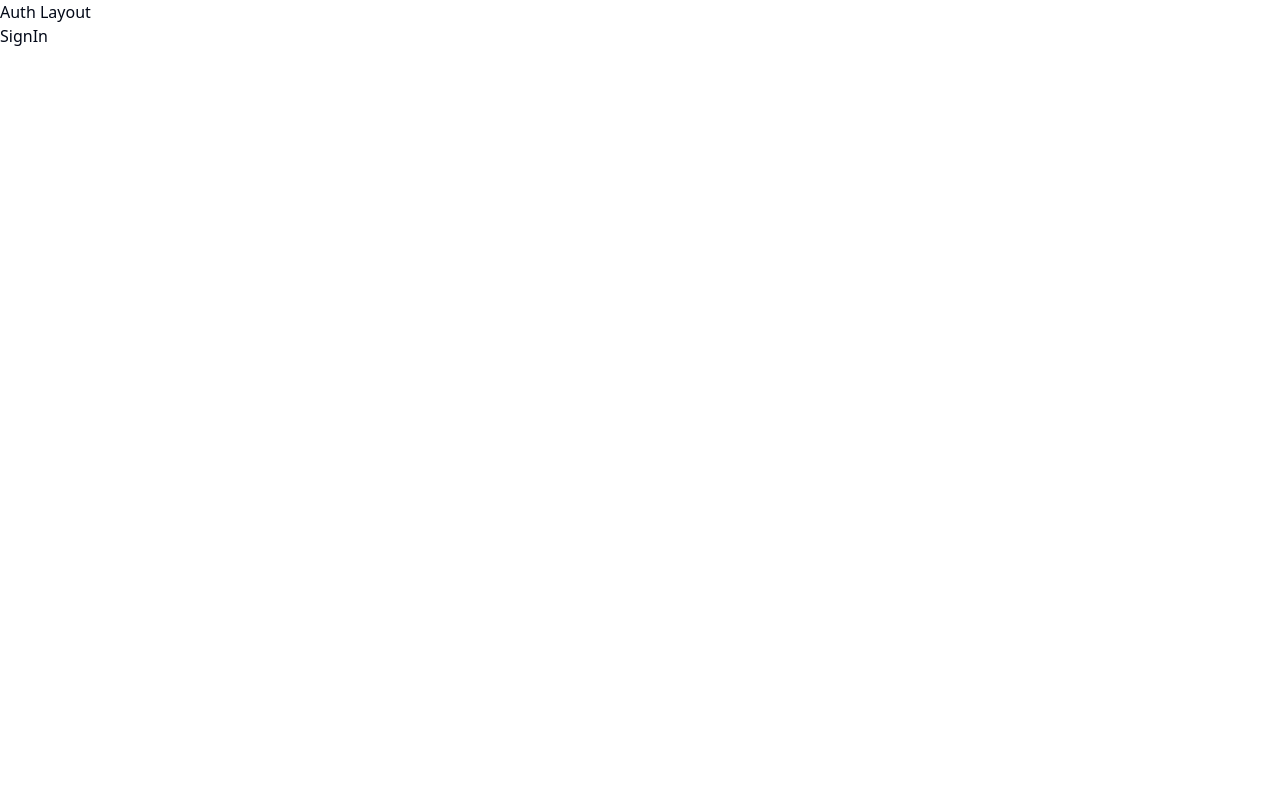
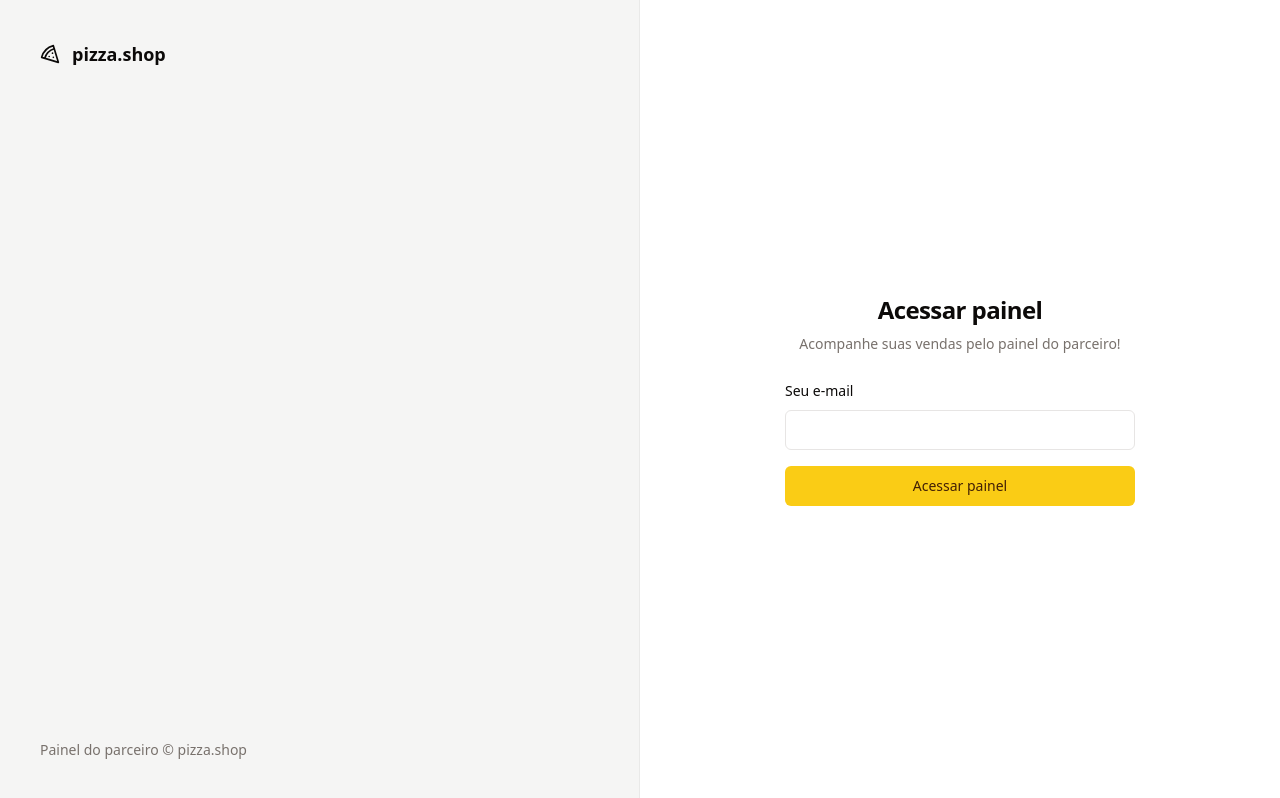
Before and after one commit to wwilliamsantana/shop-food-ig, a React (Vite) app: page /signin in a window 1280 px wide. Built offline with nearby package versions, Linux system fonts and the light colour scheme.

Commit message:
feat: Layout SignIn + Form + validation

```diff
--- a/package.json
+++ b/package.json
@@ -10,6 +10,7 @@
     "preview": "vite preview"
   },
   "dependencies": {
+    "@radix-ui/react-label": "^2.0.2",
     "@radix-ui/react-slot": "^1.0.2",
     "class-variance-authority": "^0.7.0",
     "clsx": "^2.1.0",
@@ -19,10 +20,12 @@
     "react": "^18.2.0",
     "react-dom": "^18.2.0",
     "react-helmet-async": "^2.0.4",
+    "react-hook-form": "^7.51.0",
     "react-router-dom": "^6.22.2",
     "sort-by": "^0.0.2",
     "tailwind-merge": "^2.2.1",
-    "tailwindcss-animate": "^1.0.7"
+    "tailwindcss-animate": "^1.0.7",
+    "zod": "^3.22.4"
   },
   "devDependencies": {
     "@rocketseat/eslint-config": "^2.2.2",
--- /dev/null
+++ b/src/components/ui/input.tsx
@@ -0,0 +1,25 @@
+import * as React from 'react'
+
+import { cn } from '@/lib/utils'
+
+export interface InputProps
+  extends React.InputHTMLAttributes<HTMLInputElement> { }
+
+const Input = React.forwardRef<HTMLInputElement, InputProps>(
+  ({ className, type, ...props }, ref) => {
+    return (
+      <input
+        type={type}
+        className={cn(
+          'flex h-10 w-full rounded-md border border-input bg-background px-3 py-2 text-sm ring-offset-background file:border-0 file:bg-transparent file:text-sm file:font-medium placeholder:text-muted-foreground focus-visible:outline-none focus-visible:ring-2 focus-visible:ring-ring focus-visible:ring-offset-2 disabled:cursor-not-allowed disabled:opacity-50',
+          className,
+        )}
+        ref={ref}
+        {...props}
+      />
+    )
+  },
+)
+Input.displayName = 'Input'
+
+export { Input }
--- /dev/null
+++ b/src/components/ui/label.tsx
@@ -0,0 +1,24 @@
+import * as LabelPrimitive from '@radix-ui/react-label'
+import { cva, type VariantProps } from 'class-variance-authority'
+import * as React from 'react'
+
+import { cn } from '@/lib/utils'
+
+const labelVariants = cva(
+  'text-sm font-medium leading-none peer-disabled:cursor-not-allowed peer-disabled:opacity-70',
+)
+
+const Label = React.forwardRef<
+  React.ElementRef<typeof LabelPrimitive.Root>,
+  React.ComponentPropsWithoutRef<typeof LabelPrimitive.Root> &
+  VariantProps<typeof labelVariants>
+>(({ className, ...props }, ref) => (
+  <LabelPrimitive.Root
+    ref={ref}
+    className={cn(labelVariants(), className)}
+    {...props}
+  />
+))
+Label.displayName = LabelPrimitive.Root.displayName
+
+export { Label }
--- a/src/global.css
+++ b/src/global.css
@@ -5,66 +5,50 @@
 @layer base {
   :root {
     --background: 0 0% 100%;
-    --foreground: 222.2 84% 4.9%;
-
+    --foreground: 20 14.3% 4.1%;
     --card: 0 0% 100%;
-    --card-foreground: 222.2 84% 4.9%;
-
+    --card-foreground: 20 14.3% 4.1%;
     --popover: 0 0% 100%;
-    --popover-foreground: 222.2 84% 4.9%;
-
-    --primary: 222.2 47.4% 11.2%;
-    --primary-foreground: 210 40% 98%;
-
-    --secondary: 210 40% 96.1%;
-    --secondary-foreground: 222.2 47.4% 11.2%;
-
-    --muted: 210 40% 96.1%;
-    --muted-foreground: 215.4 16.3% 46.9%;
-
-    --accent: 210 40% 96.1%;
-    --accent-foreground: 222.2 47.4% 11.2%;
-
+    --popover-foreground: 20 14.3% 4.1%;
+    --primary: 47.9 95.8% 53.1%;
+    --primary-foreground: 26 83.3% 14.1%;
+    --secondary: 60 4.8% 95.9%;
+    --secondary-foreground: 24 9.8% 10%;
+    --muted: 60 4.8% 95.9%;
+    --muted-foreground: 25 5.3% 44.7%;
+    --accent: 60 4.8% 95.9%;
+    --accent-foreground: 24 9.8% 10%;
     --destructive: 0 84.2% 60.2%;
-    --destructive-foreground: 210 40% 98%;
-
-    --border: 214.3 31.8% 91.4%;
-    --input: 214.3 31.8% 91.4%;
-    --ring: 222.2 84% 4.9%;
-
+    --destructive-foreground: 60 9.1% 97.8%;
+    --border: 20 5.9% 90%;
+    --input: 20 5.9% 90%;
+    --ring: 20 14.3% 4.1%;
     --radius: 0.5rem;
   }
 
   .dark {
-    --background: 222.2 84% 4.9%;
-    --foreground: 210 40% 98%;
-
-    --card: 222.2 84% 4.9%;
-    --card-foreground: 210 40% 98%;
-
-    --popover: 222.2 84% 4.9%;
-    --popover-foreground: 210 40% 98%;
-
-    --primary: 210 40% 98%;
-    --primary-foreground: 222.2 47.4% 11.2%;
-
-    --secondary: 217.2 32.6% 17.5%;
-    --secondary-foreground: 210 40% 98%;
-
-    --muted: 217.2 32.6% 17.5%;
-    --muted-foreground: 215 20.2% 65.1%;
-
-    --accent: 217.2 32.6% 17.5%;
-    --accent-foreground: 210 40% 98%;
-
+    --background: 20 14.3% 4.1%;
+    --foreground: 60 9.1% 97.8%;
+    --card: 20 14.3% 4.1%;
+    --card-foreground: 60 9.1% 97.8%;
+    --popover: 20 14.3% 4.1%;
+    --popover-foreground: 60 9.1% 97.8%;
+    --primary: 47.9 95.8% 53.1%;
+    --primary-foreground: 26 83.3% 14.1%;
+    --secondary: 12 6.5% 15.1%;
+    --secondary-foreground: 60 9.1% 97.8%;
+    --muted: 12 6.5% 15.1%;
+    --muted-foreground: 24 5.4% 63.9%;
+    --accent: 12 6.5% 15.1%;
+    --accent-foreground: 60 9.1% 97.8%;
     --destructive: 0 62.8% 30.6%;
-    --destructive-foreground: 210 40% 98%;
-
-    --border: 217.2 32.6% 17.5%;
-    --input: 217.2 32.6% 17.5%;
-    --ring: 212.7 26.8% 83.9%;
+    --destructive-foreground: 60 9.1% 97.8%;
+    --border: 12 6.5% 15.1%;
+    --input: 12 6.5% 15.1%;
+    --ring: 35.5 91.7% 32.9%;
   }
 }
+
 
 @layer base {
   * {
--- a/src/pages/_layouts/auth.tsx
+++ b/src/pages/_layouts/auth.tsx
@@ -1,12 +1,21 @@
+import { Pizza } from 'lucide-react'
 import { Outlet } from 'react-router-dom'
 
 export function AuthLayout() {
   return (
-    <>
-      <h1>Auth Layout</h1>
-      <div>
+    <div className="grid min-h-screen grid-cols-2">
+      <div className="flex h-full flex-col justify-between border-r border-foreground/5 bg-muted p-10 text-muted-foreground">
+        <div className="flex items-center gap-3 text-lg text-foreground">
+          <Pizza size={20} />
+          <span className="font-semibold">pizza.shop</span>
+        </div>
+        <footer className="text-sm">
+          Painel do parceiro &copy; pizza.shop
+        </footer>
+      </div>
+      <div className="flex flex-col items-center justify-center">
         <Outlet />
       </div>
-    </>
+    </div>
   )
 }
--- a/src/pages/auth/signin.tsx
+++ b/src/pages/auth/signin.tsx
@@ -1,9 +1,55 @@
 import { Helmet } from 'react-helmet-async'
+import { useForm } from 'react-hook-form'
+import { z } from 'zod'
+
+import { Button } from '@/components/ui/button'
+import { Input } from '@/components/ui/input'
+import { Label } from '@/components/ui/label'
+
+const signInSchema = z.object({
+  email: z.string().email(),
+})
+
+type SignInProps = z.infer<typeof signInSchema>
 
 export function SignIn() {
+  const {
+    register,
+    handleSubmit,
+    formState: { isSubmitting },
+  } = useForm<SignInProps>()
+
+  async function handleSignIn(data: SignInProps) {
+    console.log(data)
+
+    await new Promise((resolve) => setTimeout(resolve, 2000))
+  }
+
   return (
     <>
-      <h1>SignIn</h1>
+      <div className="p-8">
+        <div className="flex w-[350px] flex-col justify-center gap-6">
+          <div className="flex flex-col gap-2 text-center">
+            <h1 className="text-2xl font-semibold tracking-tight">
+              Acessar painel
+            </h1>
+            <p className="text-sm text-muted-foreground ">
+              Acompanhe suas vendas pelo painel do parceiro!
+            </p>
+          </div>
+
+          <form className="space-y-4" onSubmit={handleSubmit(handleSignIn)}>
+            <div className="space-y-2">
+              <Label htmlFor="email">Seu e-mail</Label>
+              <Input type="email" id="email" {...register('email')} />
+            </div>
+
+            <Button className="w-full" type="submit" disabled={isSubmitting}>
+              Acessar painel
+            </Button>
+          </form>
+        </div>
+      </div>
       <Helmet title="SignIn" />
     </>
   )
```
Also changed, not shown: 1 other file (tests, documents, lock files or other folders).
